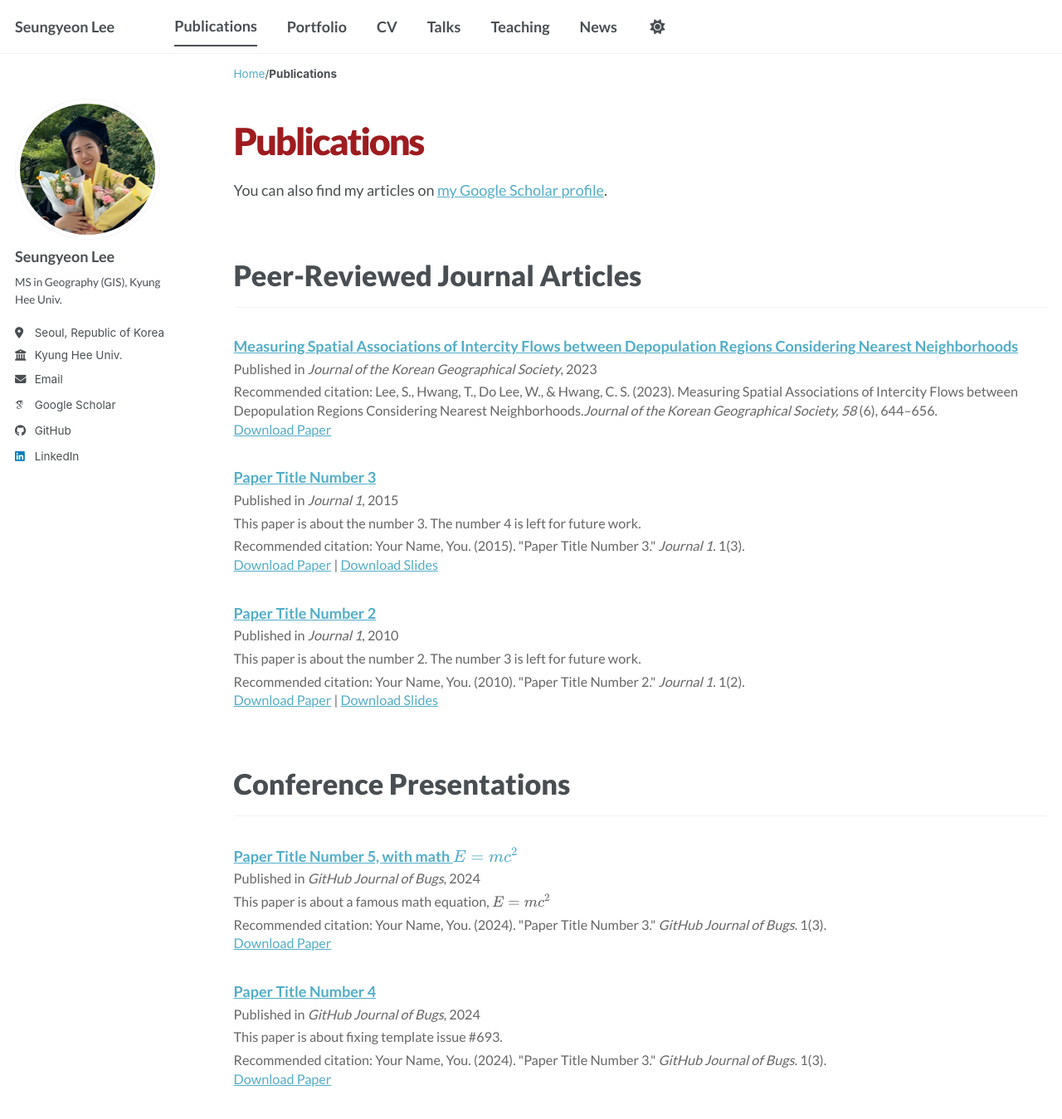
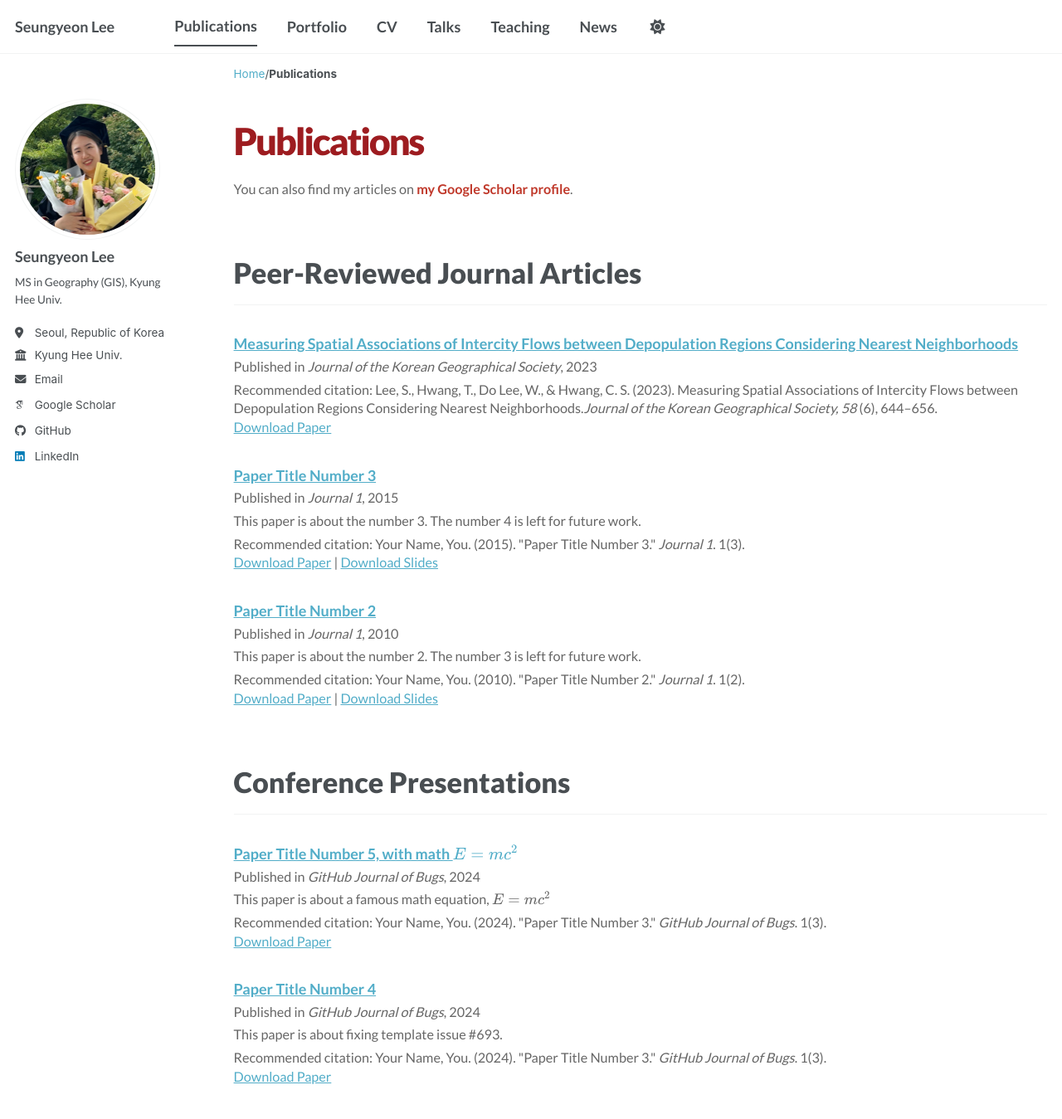
Before and after one commit to seungyeon677/seungyeon677.github.io, a Jekyll site: the page built from _pages/publications.html, in a window 1280 px wide and 1400 px high. Shown: the top 1349 px of the window at 83% size. Built offline with Jekyll 4.4.1, drawn with Linux system fonts in a browser that asks for light colours; some web fonts are replaced; a script bundle is joined from its source files by our own code; library files that are not in the unit come from our copies.

Commit message:
Update head.html

```diff
--- a/_includes/head.html
+++ b/_includes/head.html
@@ -82,6 +82,26 @@
     margin-bottom: 5px !important;
   }
 
+  /* Google Scholar 안내 문구 스타일 수정 */
+  .wordwrap {
+    font-family: 'Lato', sans-serif !important;
+    font-size: 0.9rem !important;      /* 본문보다 살짝 작게 설정 */
+    color: #666666 !important;         /* 부드러운 회색 */
+    margin-bottom: 20px !important;    /* 아래 논문 목록과의 간격 */
+    line-height: 1.5 !important;
+  }
+
+  /* 안내 문구 내의 링크(Google Scholar) 스타일 */
+  .wordwrap a {
+    color: #c0392b !important;         /* 포인트 컬러(빨간색) 적용 */
+    font-weight: bold !important;
+    text-decoration: none !important;
+  }
+
+  .wordwrap a:hover {
+    text-decoration: underline !important; /* 마우스 올렸을 때만 밑줄 */
+  }
+
   /* 4. 하단 푸터 및 기타 요소 */
   .page__footer, .pagination, .page__taxonomy {
     font-family: 'Lato', sans-serif !important;
```
